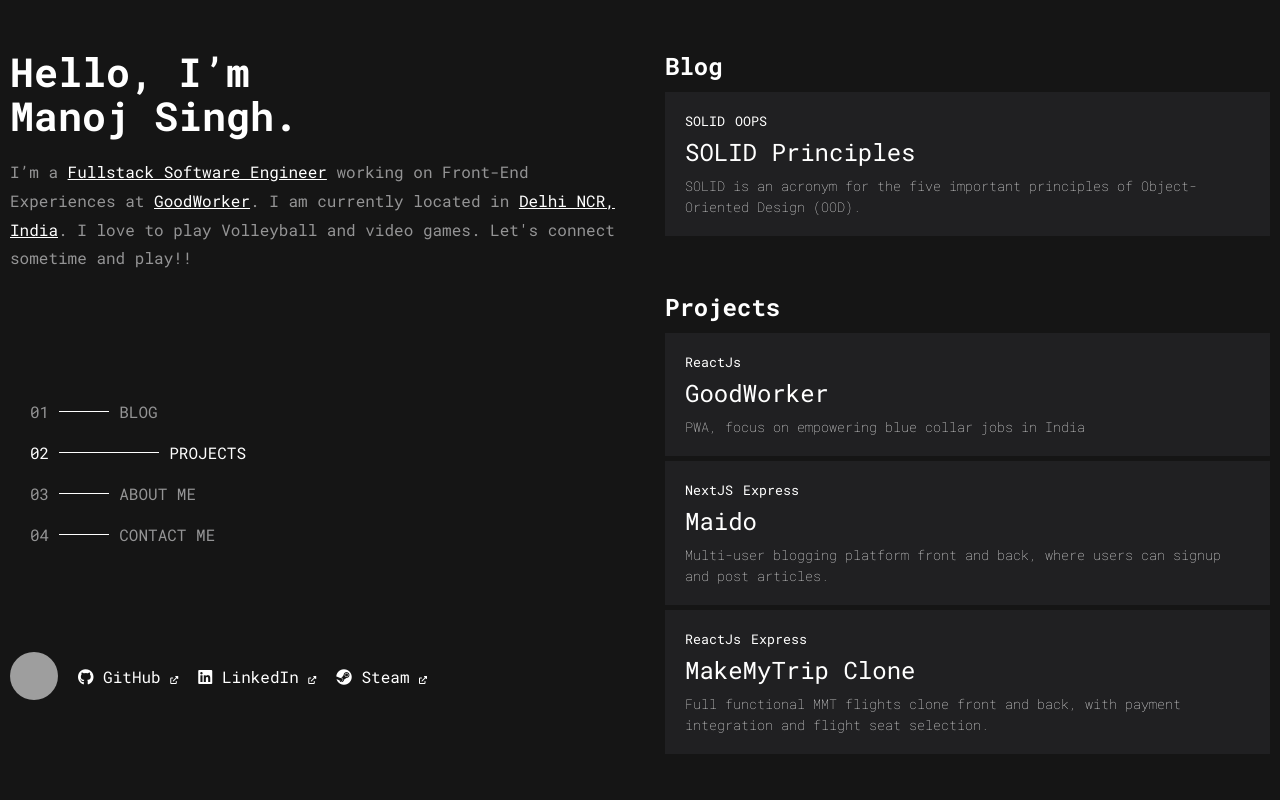
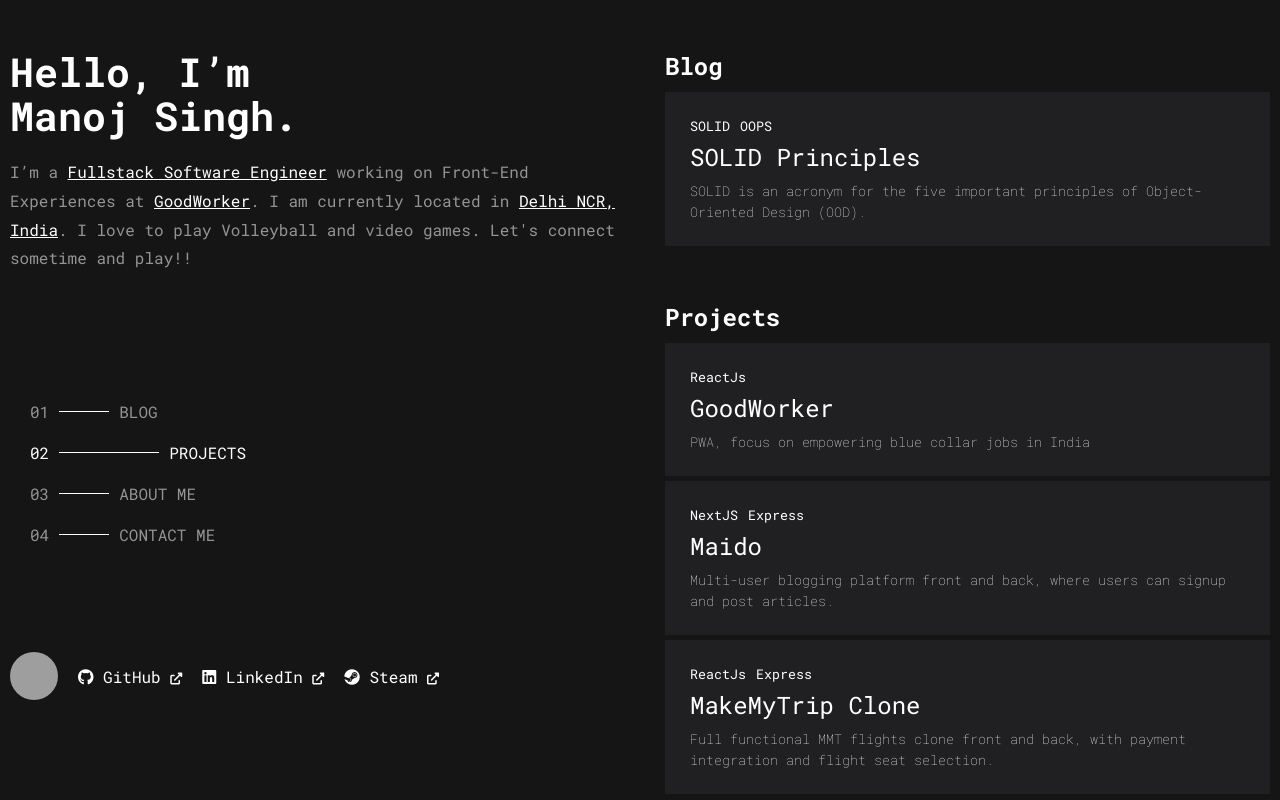
Before and after one commit to imanojsingh20/portfolio, a Next.js app: page / in a window 1280 px wide. Shown: the top 800 px of the page. Built offline with nearby package versions, Linux system fonts and the light colour scheme; grey boxes are pictures that could not be loaded.

Commit message:
fix styles

```diff
--- a/components/ContactMe/styles.tsx
+++ b/components/ContactMe/styles.tsx
@@ -20,7 +20,7 @@
         width: 100%;
         margin: 1rem 0;
         resize: vertical;
-        font-size: 1rem;
+        font-size: 1.6rem;
         box-sizing: border-box;
     }
 
@@ -32,7 +32,7 @@
         font-weight: bold;
         display: block;
         margin-left: auto;
-        font-size: 1.5rem;
+        font-size: 1.6rem;
         margin-bottom: 0.5rem;
         cursor: pointer;
     }
--- a/components/RectangleCard/styles.tsx
+++ b/components/RectangleCard/styles.tsx
@@ -7,7 +7,7 @@
 export const RectangleCardWrapper = styled.div<RectangleCardWrapperProps>`
     display: block;
     background: ${({ theme }) => theme.colors.backgroundSecondary};
-    padding: 2rem;
+    padding: 2.5rem;
     margin-bottom: 0.5rem;
     cursor: pointer;
     transition: all 0.2s ease-in-out;
@@ -36,12 +36,5 @@
         &:hover {
             transform: none;
         }
-
-        h1 {
-            line-height: 1;
-            margin: 0.5rem auto;
-        }
-
-        padding: 1.5rem;
     }
 `;
--- a/components/Socials/styles.tsx
+++ b/components/Socials/styles.tsx
@@ -10,21 +10,33 @@
     }
 
     .fa-external-link-alt {
-        font-size: 0.8rem;
+        font-size: 1.2rem;
     }
 
     .links {
         display: flex;
         align-items: center;
         gap: 2rem;
-        justify-content: space-between;
     }
 
     @media only screen and (max-width: 768px) {
         .links {
             margin: 1rem 0;
-            justify-content: space-between;
             width: 100%;
+            justify-content: center;
+
+            a {
+                display: flex;
+                gap: 0.5rem;
+                justify-content: center;
+                align-items: center;
+                flex-direction: column;
+                flex-wrap: wrap;
+            }
+        }
+
+        .fa-external-link-alt {
+            display: none;
         }
     }
 `;
--- a/theme.ts
+++ b/theme.ts
@@ -35,10 +35,7 @@
     }
 
     html {
-        font-size:62.5% ;
-
-
-
+        font-size: 62.5%;
     }
 
     body {
@@ -47,13 +44,7 @@
         background-color: ${({ theme }) => theme.colors.background};
         color:${({ theme }) => theme.colors.textPrimary};
         font-family: 'Roboto Mono', monospace;
-    font-size:1.6rem;
-
-
-    @media only screen and (max-width: 768px) {
-
-    font-size:1.4rem;
-    }
+        font-size: 1.6rem;
     }
 
   a {
```
Lines whose indentation alone changed are shown as unchanged.
